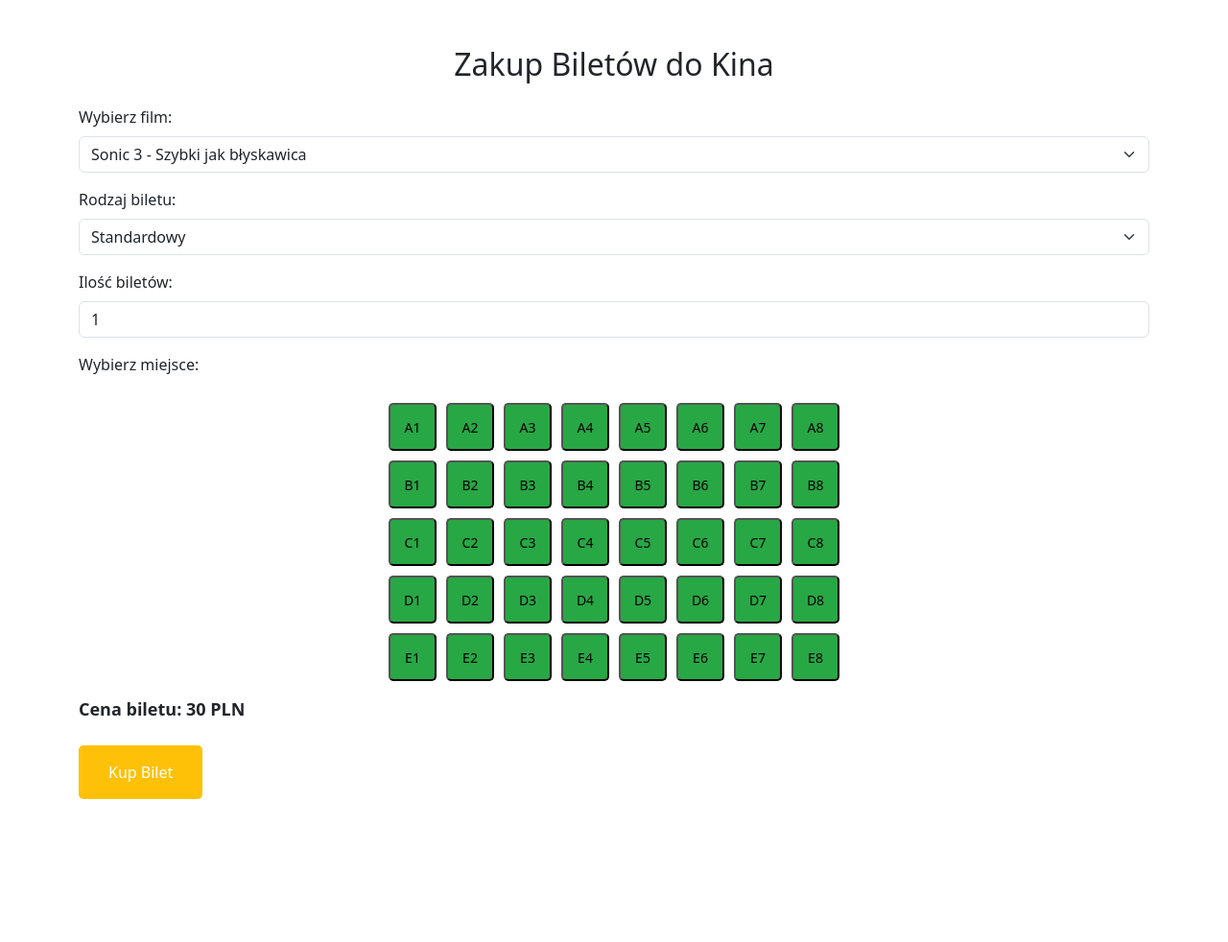
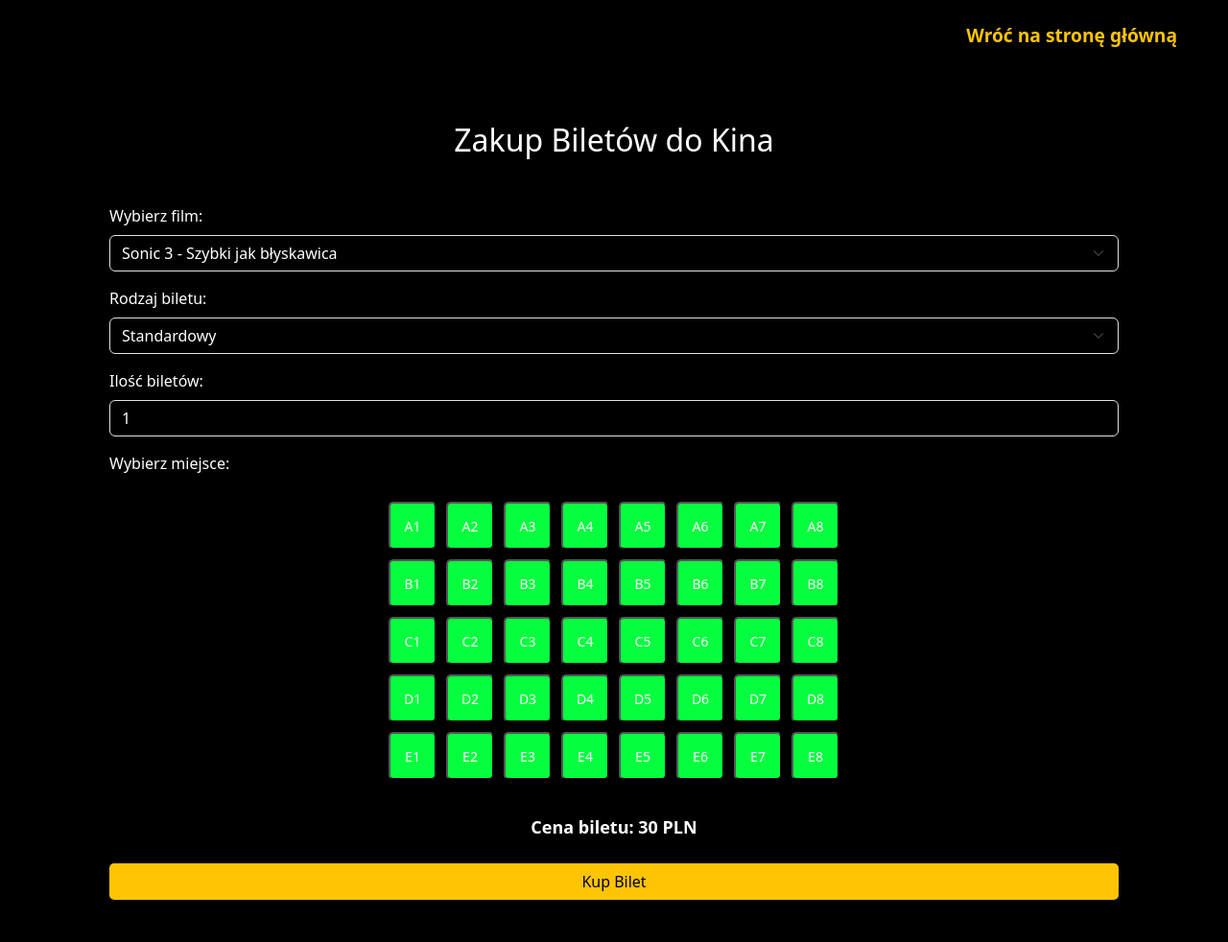
Before and after one commit to martyna0932/Projekt-UBB, a PHP site: page /formularz.php in a window 1280 px wide. Shown: the whole page at 96% size. Before the commit the page ends 833 px from the top, so only its background shows below. Run offline with PHP 8.4, Linux system fonts and the light colour scheme.

Commit message:
Poprawa wyglądu
ulepszenie kup biletu

```diff
--- a/ProjektIO/formularz.php
+++ b/ProjektIO/formularz.php
@@ -1,3 +1,4 @@
+
 <?php
 // Odbierz dane z URL (przykładowo film)
 $movie = isset($_GET['movie']) ? $_GET['movie'] : '';
@@ -7,30 +8,33 @@ $quantity = isset($_GET['quantity']) ? $_GET['quantity'] : 1;
 
 <!DOCTYPE html>
 <html lang="pl">
+
 <head>
     <meta charset="UTF-8">
     <meta name="viewport" content="width=device-width, initial-scale=1.0">
     <title>Zakup Biletów - Kino</title>
     <link href="https://cdn.jsdelivr.net/npm/bootstrap@5.3.0-alpha1/dist/css/bootstrap.min.css" rel="stylesheet">
+    <link rel="stylesheet" href="style.css">
     <style>
-       /* Stylizacja formularza */
+        body {
+    background-color: black;
+    color: white;
+}
+
+.bg-black-content {
+    background-color: black;
+    padding: 20px;
+    border-radius: 10px;
+}
+
 .seating-chart {
     display: grid;
-    grid-template-columns: repeat(8, 50px); /* 8 kolumn */
+    grid-template-columns: repeat(8, 50px);
     gap: 10px;
-    margin-top: 20px;
-    justify-content: center; /* Wyśrodkowanie w poziomie */
-    align-items: center;     /* Wyśrodkowanie w pionie */
-    margin-left: auto;
-    margin-right: auto;
+    justify-content: center;
+    align-items: center;
 }
 
-.seating-chart-container {
-    display: flex;
-    justify-content: center; /* Wyśrodkowanie w poziomie */
-    align-items: center;     /* Wyśrodkowanie w pionie */
-    height: 100%;            /* Aby kontener zajmował pełną wysokość */
-}
 .seat {
     width: 50px;
     height: 50px;
@@ -40,60 +44,70 @@ $quantity = isset($_GET['quantity']) ? $_GET['quantity'] : 1;
     justify-content: center;
     cursor: pointer;
     border-radius: 5px;
+    color: white;
+    /*border: 2px solid #ffc404;*/
+    background-color: black;
 }
+
 .seat.available {
-            background-color: #28a745; /* Zielony dla dostępnych */
+    background-color: #05FF3F;
 }
-        .seat.selected {
-            background-color: #007bff; /* Niebieski dla wybranego */
+
+
+.seat.reserved {
+    background-color: #FF051C;
 }
-        .seat.reserved {
-            background-color: #dc3545; /* Czerwony dla zarezerwowanych */
-        }
-        .seat:hover {
-            transform: scale(1.1);
-            transition: all 0.2s ease;
-        }
-        .seat.selected:hover {
-            background-color: #0056b3;
-        }
+
 .price-info {
     font-size: 18px;
     font-weight: bold;
-            margin-top: 15px;
 }
+
 .btn-custom {
-            background-color: #ffc107;
-            color: white;
-            padding: 15px 30px;
+    background-color: #ffc404;
+    color: black;
     font-size: 16px;
     border-radius: 5px;
-            transition: all 0.3s;
+    transition: transform 0.3s ease;
 }
+/* Przyciski nawigacyjne */
+.btn-back {
+    color: #ffc404; /* Domyślny kolor żółty */
+    font-weight: bold;
+    text-decoration: none; /* Brak podkreślenia */
+    font-size: 1.2rem;
+    transition: color 0.3s ease; /* Płynna zmiana koloru tekstu */
+    margin-right: 20px; /* Odstęp od prawej strony */
+}
+
+/* Efekt hover */
 .btn-custom:hover {
-            background-color: #e0a800;
+    background-color: #D4A404; /* Ciemniejsze żółte tło */
+    color: white; /* Biały tekst */
 }
-        #reservationMessage {
-    margin-top: 20px;
-    text-align: center;
-    font-size: 18px;
-    font-weight: bold;
-    background-color: #17a2b8; /* Kolor tła niebieski */
-    color: white;
-    padding: 10px;
-    border-radius: 5px;
+
+.btn-back:hover {
+    color: #D4A404; /* Biały tekst przy najechaniu */
+    text-decoration: underline; /* Podkreślenie przy najechaniu */
+}
+/* Dostosowanie kontenera przycisku */
+.d-flex.justify-content-end {
+    padding-right: 20px; /* Globalny odstęp dla kontenera */
 }
     </style>
 </head>
 <body>
-<div class="container mt-5">
-    <h2 class="text-center mb-4">Zakup Biletów do Kina</h2>
+<div class="d-flex justify-content-end mt-3">
+    <a href="index.php" class="btn btn-link btn-back">Wróć na stronę główną</a>
+</div>
+<div class="container mt-5 bg-black-content">
+    <h2 class="text-center text-white mb-4">Zakup Biletów do Kina</h2>
 
-    <form method="POST" action="buyTicket.php" id="ticketForm">
+    <form method="POST" action="buyTicket.php" id="ticketForm" class="bg-black-content p-4 rounded">
         <!-- Wybór filmu -->
         <div class="mb-3">
-            <label for="movie" class="form-label">Wybierz film:</label>
-            <select name="movie" id="movie" class="form-select" required>
+            <label for="movie" class="form-label text-white">Wybierz film:</label>
+            <select name="movie" id="movie" class="form-select bg-black text-white" required>
                 <option value="sonic3" <?php echo ($movie === 'sonic3') ? 'selected' : ''; ?>>Sonic 3 - Szybki jak błyskawica</option>
                 <option value="avatar2" <?php echo ($movie === 'avatar2') ? 'selected' : ''; ?>>Avatar 2 - Istota wody</option>
                 <option value="fastx" <?php echo ($movie === 'fastx') ? 'selected' : ''; ?>>Fast X</option>
@@ -103,8 +117,8 @@ $quantity = isset($_GET['quantity']) ? $_GET['quantity'] : 1;
 
         <!-- Wybór rodzaju biletu -->
         <div class="mb-3">
-            <label for="ticketType" class="form-label">Rodzaj biletu:</label>
-            <select name="ticketType" id="ticketType" class="form-select" required onchange="updatePrice()">
+            <label for="ticketType" class="form-label text-white">Rodzaj biletu:</label>
+            <select name="ticketType" id="ticketType" class="form-select bg-black text-white" required onchange="updatePrice()">
                 <option value="standard" <?php echo ($ticketType === 'standard') ? 'selected' : ''; ?>>Standardowy</option>
                 <option value="vip" <?php echo ($ticketType === 'vip') ? 'selected' : ''; ?>>VIP</option>
                 <option value="family" <?php echo ($ticketType === 'family') ? 'selected' : ''; ?>>Rodzinny</option>
@@ -113,30 +127,31 @@ $quantity = isset($_GET['quantity']) ? $_GET['quantity'] : 1;
 
         <!-- Ilość biletów -->
         <div class="mb-3">
-            <label for="quantity" class="form-label">Ilość biletów:</label>
-            <input type="number" name="quantity" id="quantity" class="form-control" value="<?php echo $quantity; ?>" min="1" required>
+            <label for="quantity" class="form-label text-white">Ilość biletów:</label>
+            <input type="number" name="quantity" id="quantity" class="form-control bg-black text-white" value="<?php echo $quantity; ?>" min="1" required>
         </div>
 
         <!-- Siatka miejsc -->
         <div class="mb-3">
-            <label class="form-label">Wybierz miejsce:</label>
-            <div class="seating-chart" id="seatingChart">
+            <label class="form-label text-white">Wybierz miejsce:</label>
+            <div class="seating-chart bg-black-content" id="seatingChart">
                 <!-- Miejsca będą generowane dynamicznie przez JavaScript -->
             </div>
         </div>
 
-        <div class="price-info">
+        <div class="price-info text-center text-white">
             Cena biletu: <span id="ticketPrice">0 PLN</span>
         </div>
 
-        <button type="submit" class="btn btn-custom mt-4">Kup Bilet</button>
+        <button type="submit" class="btn btn-custom mt-4 w-100">Kup Bilet</button>
     </form>
 
     <!-- Komunikat o zakupie -->
-    <div id="purchaseMessage" class="alert alert-success" style="display: none;">
+    <div id="purchaseMessage" class="alert alert-success mt-4 text-center" style="display: none;">
         Dziękujemy za zakup, płatność należy dokonać w kasie kina.
     </div>
-</div>
+
+
 
 <!-- Załaduj plik JavaScript -->
 <script src="ticket.js"></script>
```
Also changed, not shown: ProjektIO/index.php (+7 -12 lines). Lines whose indentation alone changed are shown as unchanged.
